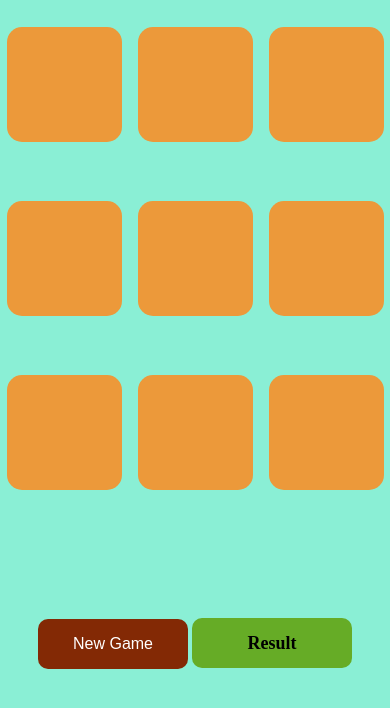
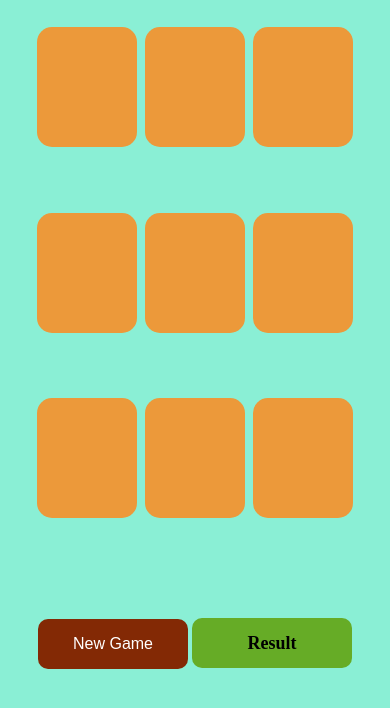
Before and after one commit to Nikhil-180/TicTacToe, a plain HTML site: page index.html in a window 390 px wide. Shown: the part 70-778 px from the top of the page. Drawn offline with Linux system fonts and the light colour scheme.

Commit message:
style.css

```diff
--- a/style.css
+++ b/style.css
@@ -49,6 +49,7 @@ h1{
     font-size: 1rem;
     border:none;
 }
+
 #win{
     font-size: 18px;
     background-color: rgb(102, 172, 38);
@@ -61,7 +62,10 @@ h1{
 }
 
 
-@media only screen and (max-width: 600px) and ( min-width:340) {
+
+
+/*responsive*/
+@media only screen and (max-width: 600px) {
     .container{
         text-align: center;
         height:70vh;
@@ -70,8 +74,8 @@ h1{
         display: flex;
     }
     .game{
-        height:55vh;
-        width:55vh;
+        height:65vh;
+        width:65vh;
         justify-content: center;
         text-align: center;
         display: flex;
@@ -80,7 +84,7 @@ h1{
 
     }
     .box{
-        height: 100px;
+        height: 120px;
         width:100px;
         border-radius: 15px;
         border:none;
```
